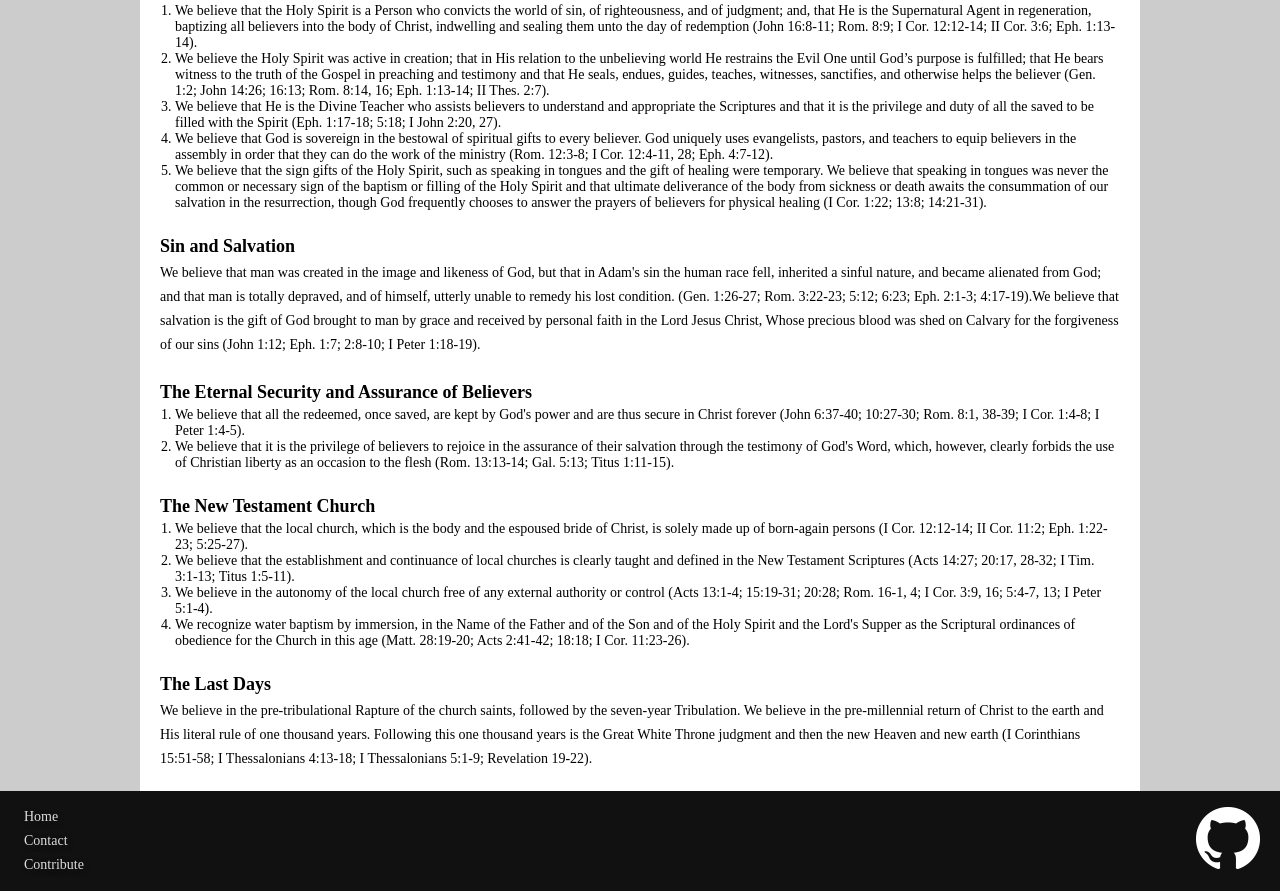
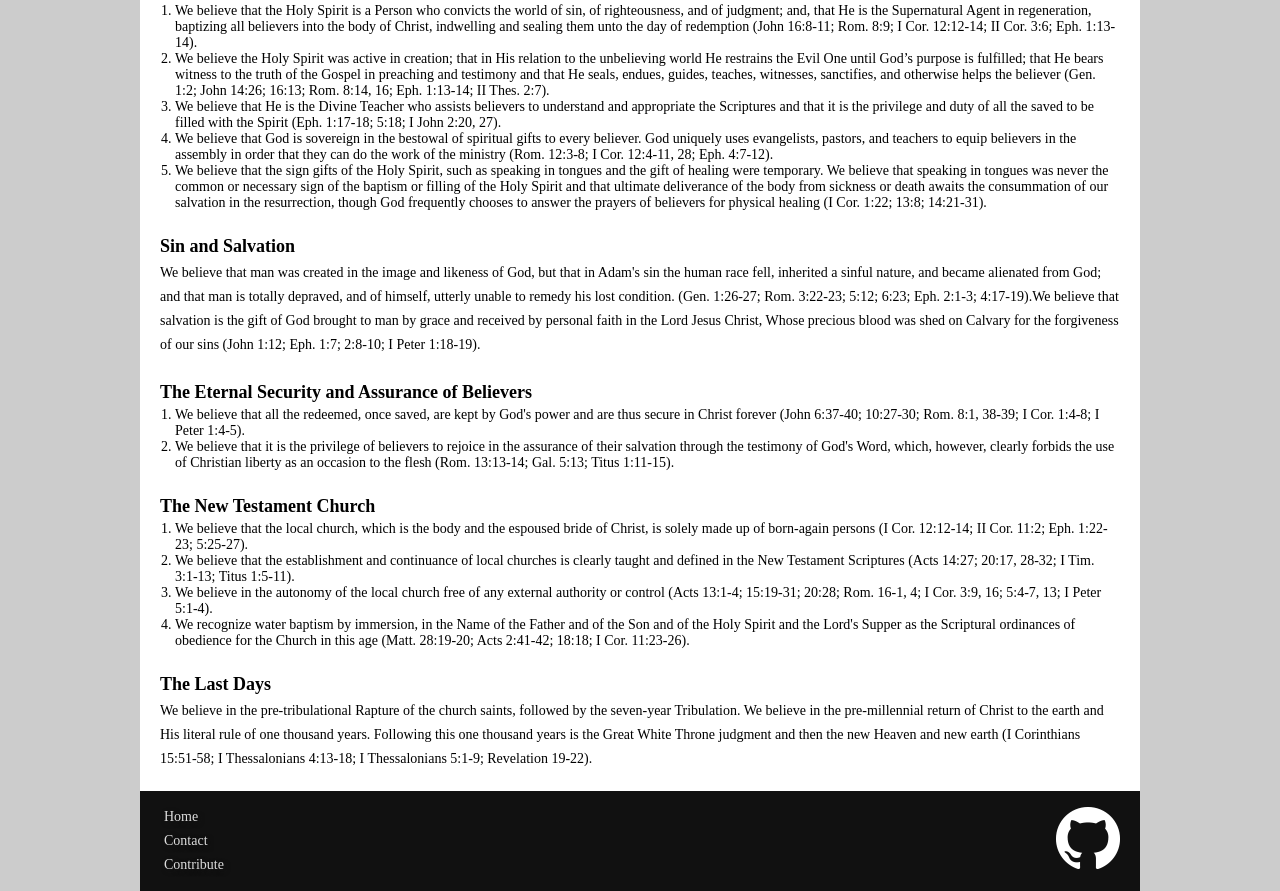
Before and after one commit to ChildrensChurchGames/ChildrensChurchGames.github.io, a plain HTML site: page index.html in a window 1280 px wide. Shown: the part 863-1754 px from the top of the page. Drawn offline with Linux system fonts and the light colour scheme.

Commit message:
Fix Responsiveness issues again.

```diff
--- a/style.css
+++ b/style.css
@@ -313,7 +313,7 @@ main {
 
 
 @media screen and (min-width: 1000px) {
-  .footer-main {
+  .main-footer {
     width: 960px;
   }
 }
```
